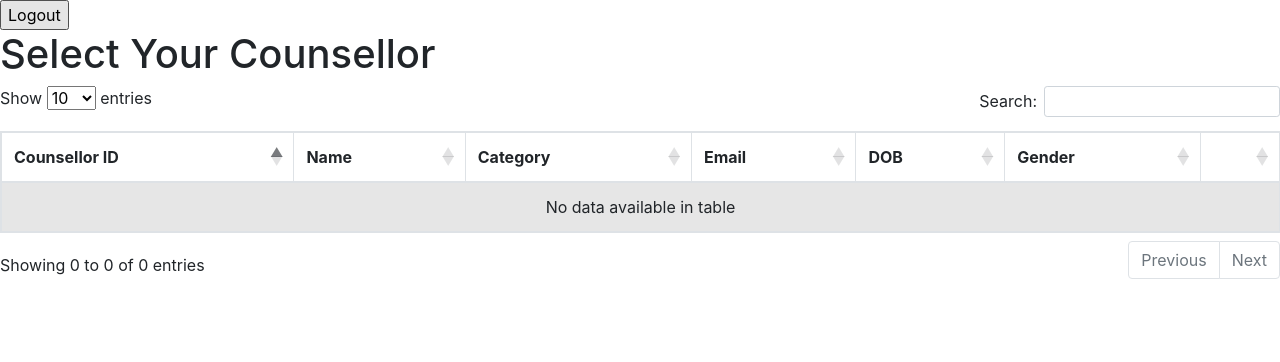
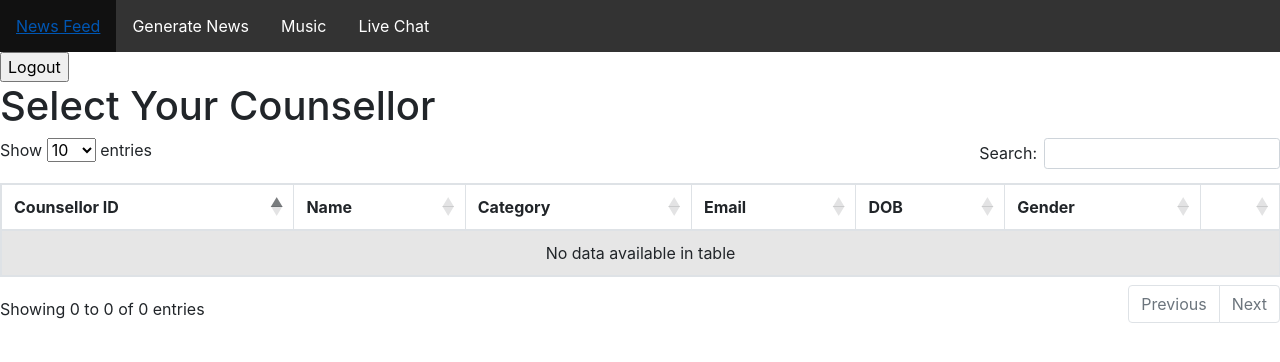
Before and after one commit to Thisuru/Counselling-system-, a PHP site: page /web/Patient.php in a window 1280 px wide. Shown: the top 362 px of the page. Run offline with PHP 8.4, Linux system fonts and the light colour scheme; data comes from the database, SQL or seed files in the repository; data that the repository does not hold is empty; some libraries are stand-ins or nearby versions.

Commit message:
add navbar to patient

```diff
--- a/web/Patient.php
+++ b/web/Patient.php
@@ -1,3 +1,43 @@
+<style>
+
+body {
+  font-size: 28px;
+}
+
+.nav {
+  list-style-type: none;
+  margin: 0;
+  padding: 0;
+  overflow: hidden;
+  background-color: #333;
+  position: -webkit-sticky; /* Safari */
+  position: sticky;
+  top: 0;
+}
+
+li {
+  float: left;
+}
+
+li a {
+  display: block;
+  color: white;
+  text-align: center;
+  padding: 14px 16px;
+  text-decoration: none;
+}
+
+li a:hover {
+  background-color: #111;
+}
+
+.active {
+  background-color: #4CAF50;
+}
+
+
+</style>
+
 <!DOCTYPE html>
 <html lang="en">
 
@@ -16,6 +56,20 @@
 </head>
 
 <body>
+
+    <header>
+            <nav>
+                <ul class = "nav">
+                    <li><a href="newsfeed.php">News Feed</a></li>
+                    <li><a href="generatenews.php">Generate News</a></li>
+                    <li><a href="music.php">Music</a></li>
+                    <li><a href="livechat.php">Live Chat</a></li>
+
+                </ul>
+            </nav>
+        </header>
+
+
 <input id="updateState" type="button" class="Button" onclick="logout()"  value="Logout" />
 
 
```
